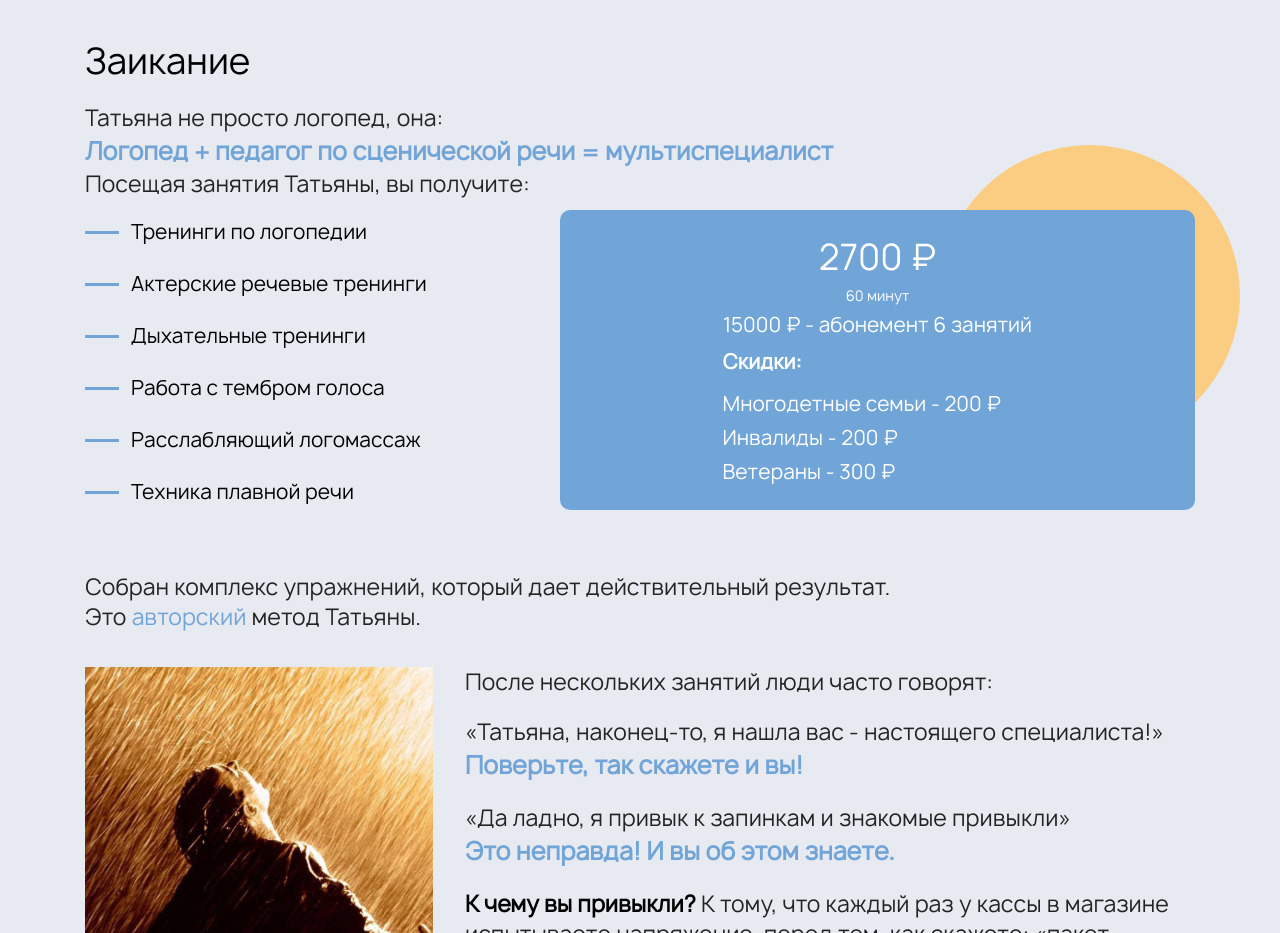
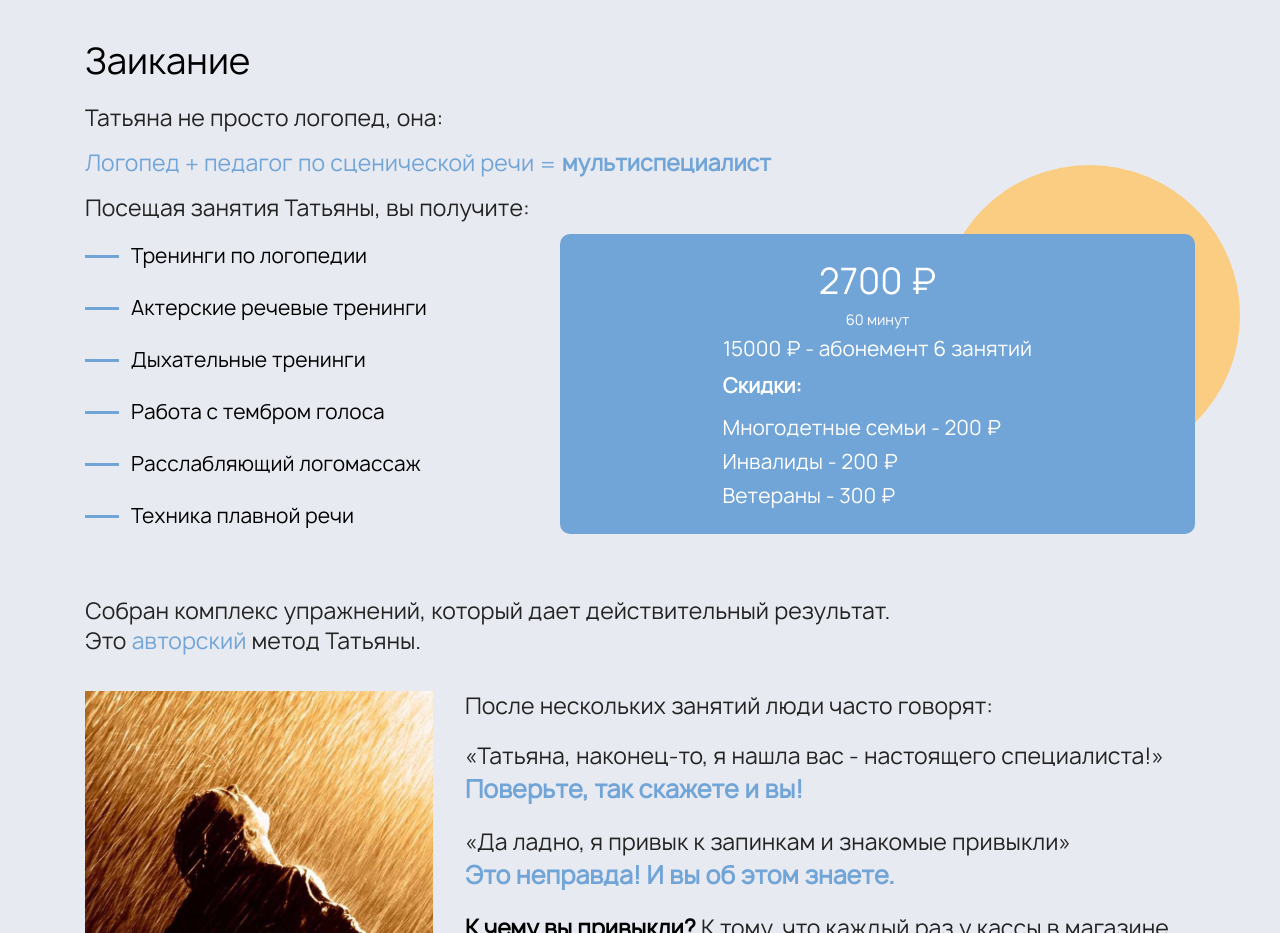
Before and after one commit to gazievri/speech-center, a React (Vite) app: page / in a window 1280 px wide. Shown: the part 1080-2013 px from the top of the page. Built offline with nearby package versions, Linux system fonts and the light colour scheme.

Commit message:
Продукт Заикание стили исправлены

```diff
--- a/src/components/Products/Stuttering/Stuttering.jsx
+++ b/src/components/Products/Stuttering/Stuttering.jsx
@@ -7,7 +7,7 @@ export const Stuttering = () => {
     <article className={styles.container}>
       <h2 className={styles.title}>Заикание</h2>
       <p className={styles.text}>Татьяна не просто логопед, она:</p>
-      <p className={styles.textBlue}>Логопед + педагог по сценической речи = мультиспециалист</p>
+      <p className={styles.textBlueLogoped}>Логопед + педагог по сценической речи = <span className={styles.spanLogoped}>мультиспециалист</span></p>
       <h3 className={styles.text}>Посещая занятия Татьяны, вы получите:</h3>
       <div className={styles.wrapper}>
         <ul className={styles.listBenefits}>
--- a/src/components/Products/Stuttering/styles.module.sass
+++ b/src/components/Products/Stuttering/styles.module.sass
@@ -13,6 +13,21 @@
     line-height: 44px
     color: black
     margin-bottom: 20px
+
+.textBlueLogoped
+    @include textPriceBlock
+    font-weight: 400
+    font-size: 22px
+    line-height: 30px
+    color: #71A4D7
+    margin: 15px 0
+
+.spanLogoped
+    @include textPriceBlock
+    font-weight: 600
+    font-size: 22px
+    line-height: 30px
+    color: #71A4D7
 
 .wrapper
     display: flex
--- a/src/components/Products/styles.module.sass
+++ b/src/components/Products/styles.module.sass
@@ -35,4 +35,4 @@
     background: #FACD83
     z-index: 0
     right: 40px
-    top: 330px
+    top: 350px
```
